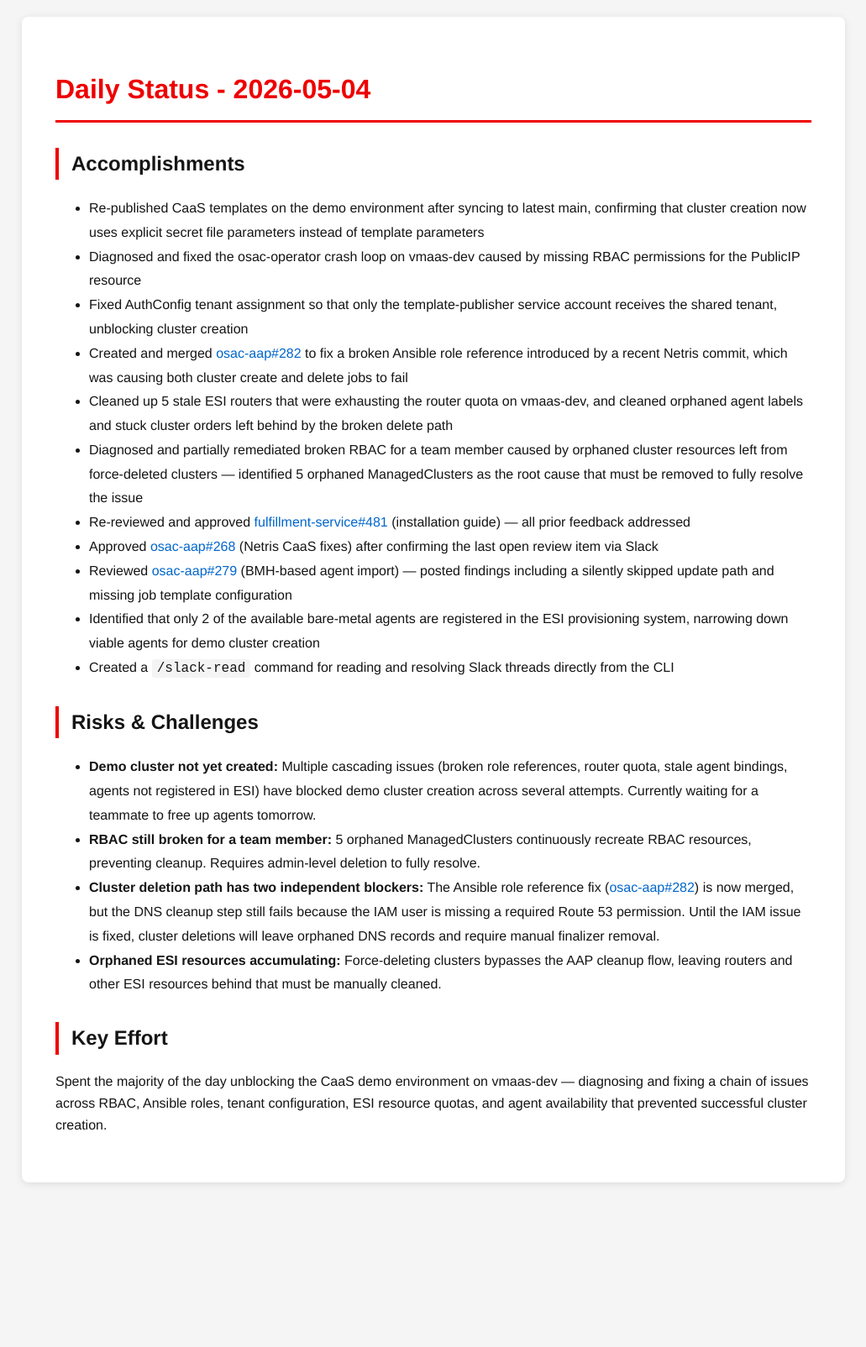
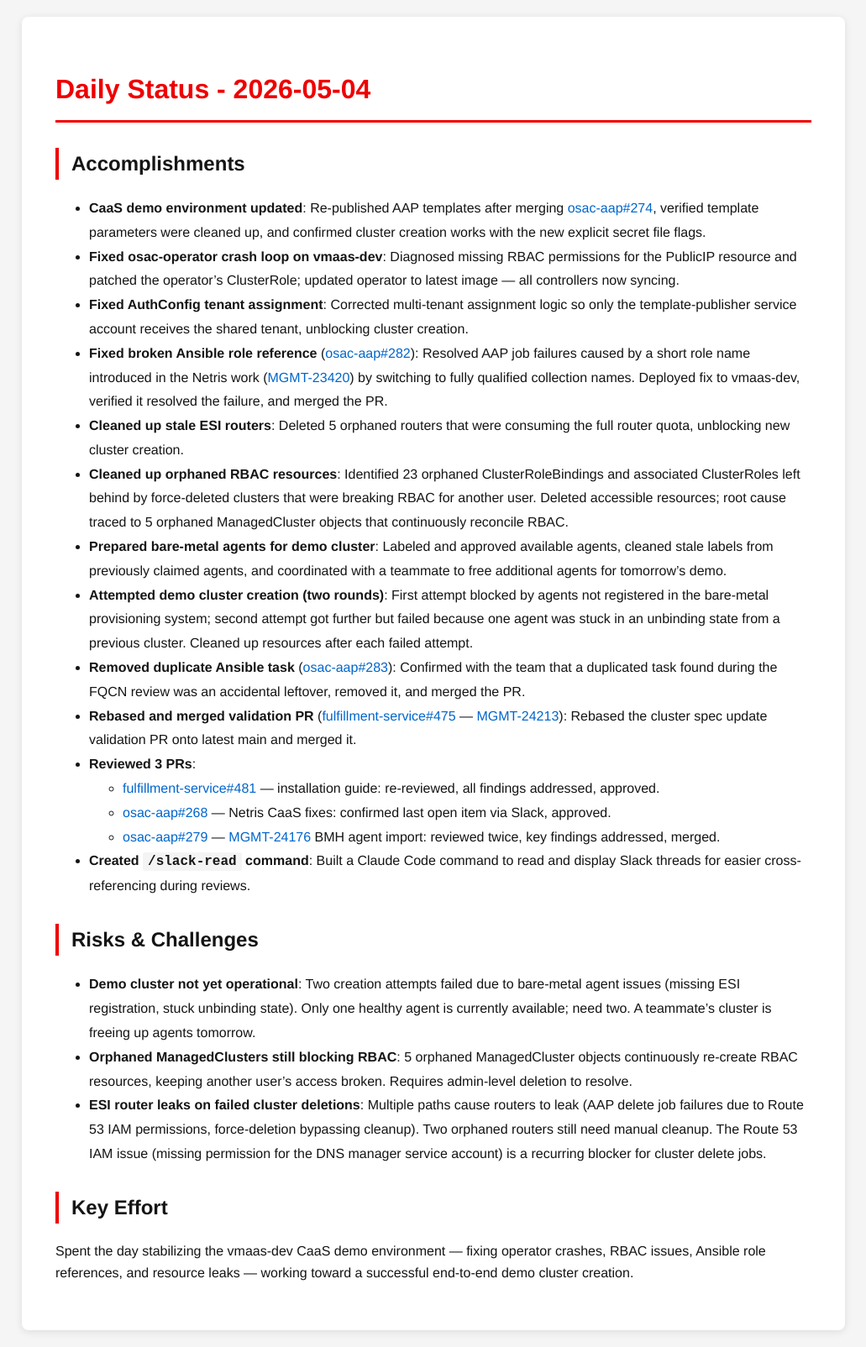
Before and after one commit to tzvatot/daily-status, a Jekyll site: the page built from 2026-05-04.md, in a window 1280 px wide. Shown: the whole page at 84% size, without its empty margins (124-1155 px from the left). Built offline with Jekyll 4.4.1, drawn with Linux system fonts in a browser that asks for light colours; before the commit the page ends 1428 px from its top, so only the background shows below that.

Commit message:
Daily status update - 2026-05-04

```diff
--- a/2026-05-04.md
+++ b/2026-05-04.md
@@ -8,25 +8,28 @@
 
 ## Accomplishments
 
-- Re-published CaaS templates on the demo environment after syncing to latest main, confirming that cluster creation now uses explicit secret file parameters instead of template parameters
-- Diagnosed and fixed the osac-operator crash loop on vmaas-dev caused by missing RBAC permissions for the PublicIP resource
-- Fixed AuthConfig tenant assignment so that only the template-publisher service account receives the shared tenant, unblocking cluster creation
-- Created and merged [osac-aap#282](https://github.com/osac-project/osac-aap/pull/282) to fix a broken Ansible role reference introduced by a recent Netris commit, which was causing both cluster create and delete jobs to fail
-- Cleaned up 5 stale ESI routers that were exhausting the router quota on vmaas-dev, and cleaned orphaned agent labels and stuck cluster orders left behind by the broken delete path
-- Diagnosed and partially remediated broken RBAC for a team member caused by orphaned cluster resources left from force-deleted clusters — identified 5 orphaned ManagedClusters as the root cause that must be removed to fully resolve the issue
-- Re-reviewed and approved [fulfillment-service#481](https://github.com/osac-project/fulfillment-service/pull/481) (installation guide) — all prior feedback addressed
-- Approved [osac-aap#268](https://github.com/osac-project/osac-aap/pull/268) (Netris CaaS fixes) after confirming the last open review item via Slack
-- Reviewed [osac-aap#279](https://github.com/osac-project/osac-aap/pull/279) (BMH-based agent import) — posted findings including a silently skipped update path and missing job template configuration
-- Identified that only 2 of the available bare-metal agents are registered in the ESI provisioning system, narrowing down viable agents for demo cluster creation
-- Created a `/slack-read` command for reading and resolving Slack threads directly from the CLI
+- **CaaS demo environment updated**: Re-published AAP templates after merging [osac-aap#274](https://github.com/osac-project/osac-aap/pull/274), verified template parameters were cleaned up, and confirmed cluster creation works with the new explicit secret file flags.
+- **Fixed osac-operator crash loop on vmaas-dev**: Diagnosed missing RBAC permissions for the PublicIP resource and patched the operator's ClusterRole; updated operator to latest image — all controllers now syncing.
+- **Fixed AuthConfig tenant assignment**: Corrected multi-tenant assignment logic so only the template-publisher service account receives the shared tenant, unblocking cluster creation.
+- **Fixed broken Ansible role reference** ([osac-aap#282](https://github.com/osac-project/osac-aap/pull/282)): Resolved AAP job failures caused by a short role name introduced in the Netris work ([MGMT-23420](https://issues.redhat.com/browse/MGMT-23420)) by switching to fully qualified collection names. Deployed fix to vmaas-dev, verified it resolved the failure, and merged the PR.
+- **Cleaned up stale ESI routers**: Deleted 5 orphaned routers that were consuming the full router quota, unblocking new cluster creation.
+- **Cleaned up orphaned RBAC resources**: Identified 23 orphaned ClusterRoleBindings and associated ClusterRoles left behind by force-deleted clusters that were breaking RBAC for another user. Deleted accessible resources; root cause traced to 5 orphaned ManagedCluster objects that continuously reconcile RBAC.
+- **Prepared bare-metal agents for demo cluster**: Labeled and approved available agents, cleaned stale labels from previously claimed agents, and coordinated with a teammate to free additional agents for tomorrow's demo.
+- **Attempted demo cluster creation (two rounds)**: First attempt blocked by agents not registered in the bare-metal provisioning system; second attempt got further but failed because one agent was stuck in an unbinding state from a previous cluster. Cleaned up resources after each failed attempt.
+- **Removed duplicate Ansible task** ([osac-aap#283](https://github.com/osac-project/osac-aap/pull/283)): Confirmed with the team that a duplicated task found during the FQCN review was an accidental leftover, removed it, and merged the PR.
+- **Rebased and merged validation PR** ([fulfillment-service#475](https://github.com/osac-project/fulfillment-service/pull/475) — [MGMT-24213](https://issues.redhat.com/browse/MGMT-24213)): Rebased the cluster spec update validation PR onto latest main and merged it.
+- **Reviewed 3 PRs**:
+  - [fulfillment-service#481](https://github.com/osac-project/fulfillment-service/pull/481) — installation guide: re-reviewed, all findings addressed, approved.
+  - [osac-aap#268](https://github.com/osac-project/osac-aap/pull/268) — Netris CaaS fixes: confirmed last open item via Slack, approved.
+  - [osac-aap#279](https://github.com/osac-project/osac-aap/pull/279) — [MGMT-24176](https://issues.redhat.com/browse/MGMT-24176) BMH agent import: reviewed twice, key findings addressed, merged.
+- **Created `/slack-read` command**: Built a Claude Code command to read and display Slack threads for easier cross-referencing during reviews.
 
 ## Risks & Challenges
 
-- **Demo cluster not yet created:** Multiple cascading issues (broken role references, router quota, stale agent bindings, agents not registered in ESI) have blocked demo cluster creation across several attempts. Currently waiting for a teammate to free up agents tomorrow.
-- **RBAC still broken for a team member:** 5 orphaned ManagedClusters continuously recreate RBAC resources, preventing cleanup. Requires admin-level deletion to fully resolve.
-- **Cluster deletion path has two independent blockers:** The Ansible role reference fix ([osac-aap#282](https://github.com/osac-project/osac-aap/pull/282)) is now merged, but the DNS cleanup step still fails because the IAM user is missing a required Route 53 permission. Until the IAM issue is fixed, cluster deletions will leave orphaned DNS records and require manual finalizer removal.
-- **Orphaned ESI resources accumulating:** Force-deleting clusters bypasses the AAP cleanup flow, leaving routers and other ESI resources behind that must be manually cleaned.
+- **Demo cluster not yet operational**: Two creation attempts failed due to bare-metal agent issues (missing ESI registration, stuck unbinding state). Only one healthy agent is currently available; need two. A teammate's cluster is freeing up agents tomorrow.
+- **Orphaned ManagedClusters still blocking RBAC**: 5 orphaned ManagedCluster objects continuously re-create RBAC resources, keeping another user's access broken. Requires admin-level deletion to resolve.
+- **ESI router leaks on failed cluster deletions**: Multiple paths cause routers to leak (AAP delete job failures due to Route 53 IAM permissions, force-deletion bypassing cleanup). Two orphaned routers still need manual cleanup. The Route 53 IAM issue (missing permission for the DNS manager service account) is a recurring blocker for cluster delete jobs.
 
 ## Key Effort
 
-Spent the majority of the day unblocking the CaaS demo environment on vmaas-dev — diagnosing and fixing a chain of issues across RBAC, Ansible roles, tenant configuration, ESI resource quotas, and agent availability that prevented successful cluster creation.
+Spent the day stabilizing the vmaas-dev CaaS demo environment — fixing operator crashes, RBAC issues, Ansible role references, and resource leaks — working toward a successful end-to-end demo cluster creation.
```
